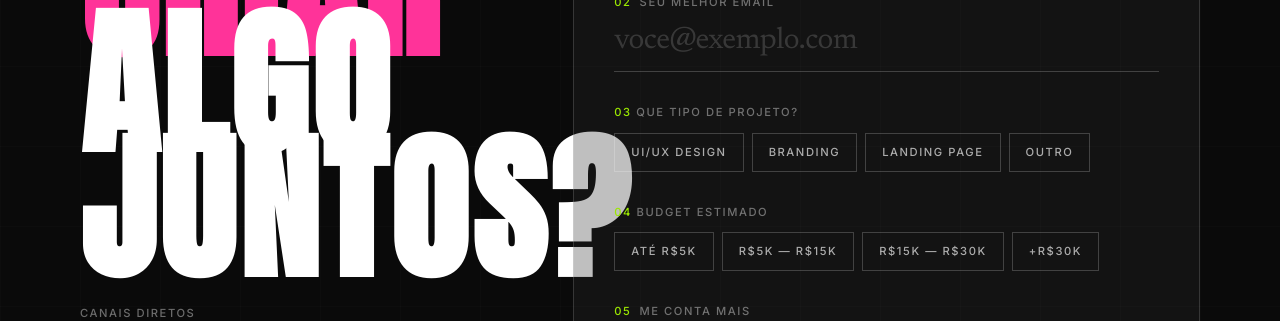
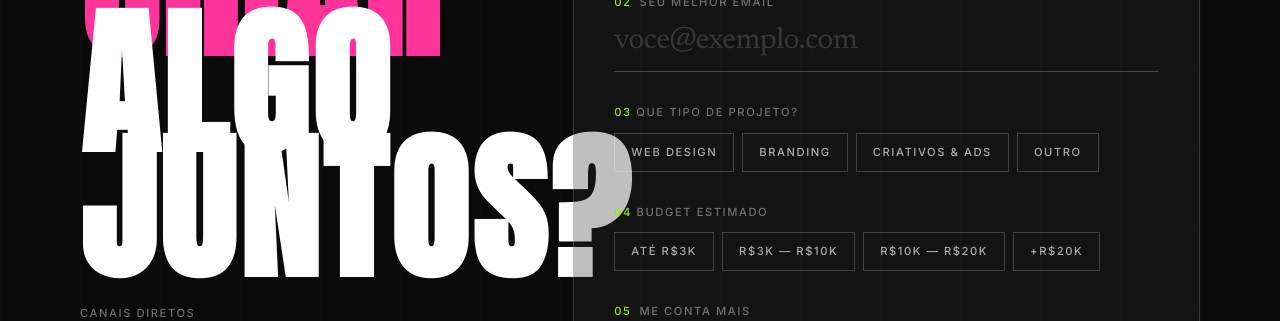
Before and after one commit to mlkbdesigner/PORTY, a React (Vite) app: page / in a window 1280 px wide. Shown: the part 10840-11161 px from the top of the page. Built offline with nearby package versions, Linux system fonts and the light colour scheme; a web font is replaced by a local one.

Commit message:
feat(contato): alinha tipos de projeto com novos serviços e reduz faixas de budget
- Tipos: Web Design / Branding / Criativos & Ads / Outro (espelhando Serviços)
- Budgets: Até R$3k / R$3k—R$10k / R$10k—R$20k / +R$20k

Co-Authored-By: Claude Opus 4.7 (1M context) <noreply@anthropic.com>

```diff
--- a/src/sections/Contato.tsx
+++ b/src/sections/Contato.tsx
@@ -11,8 +11,8 @@ const contactLinks = [
   { label: 'Portfolio', value: 'mlkb.myportfolio.com', href: 'https://mlkb.myportfolio.com/home' },
 ]
 
-const services = ['UI/UX Design', 'Branding', 'Landing Page', 'Outro']
-const budgets = ['Até R$5k', 'R$5k — R$15k', 'R$15k — R$30k', '+R$30k']
+const services = ['Web Design', 'Branding', 'Criativos & Ads', 'Outro']
+const budgets = ['Até R$3k', 'R$3k — R$10k', 'R$10k — R$20k', '+R$20k']
 
 export default function Contato() {
   const [selectedService, setSelectedService] = useState<string | null>(null)
```
